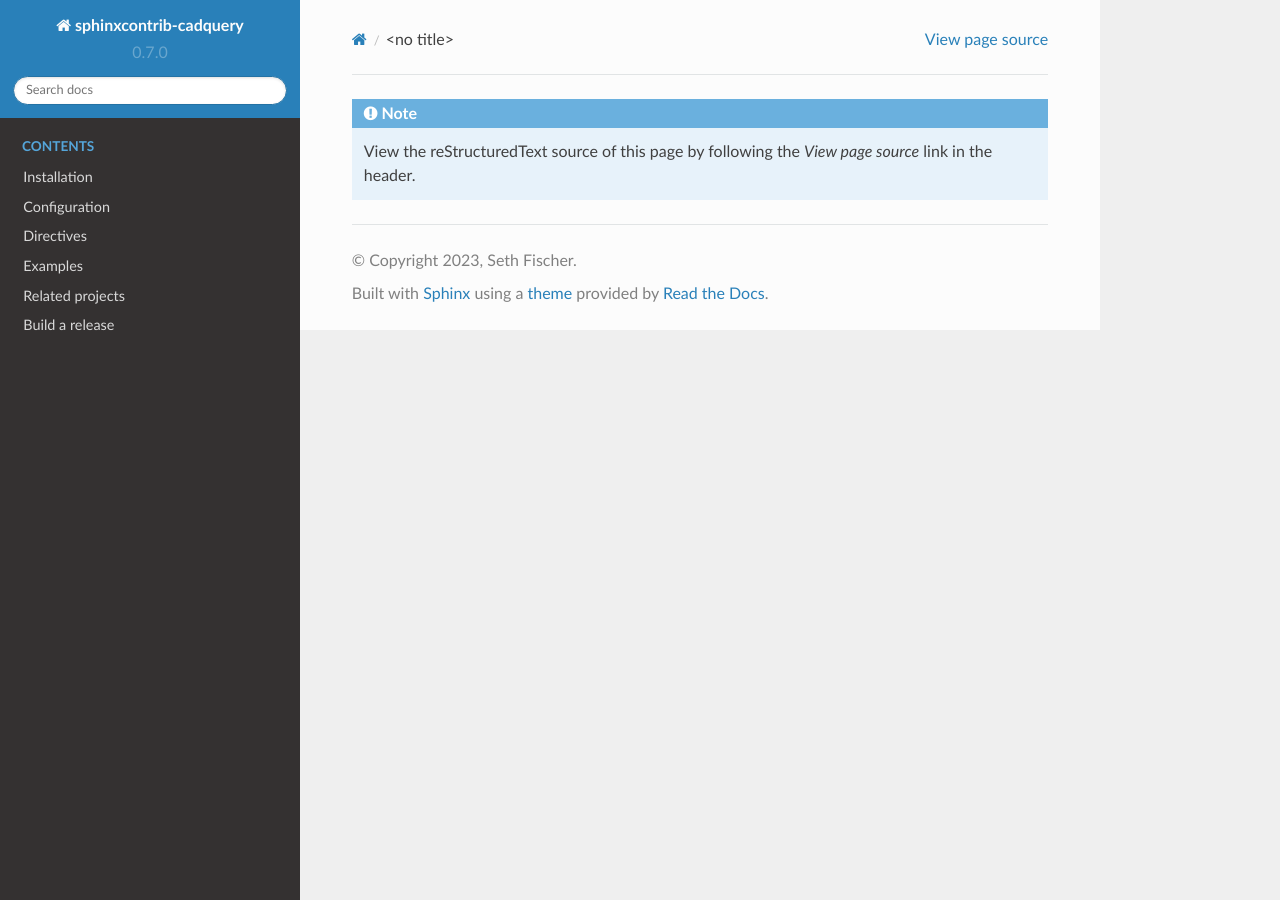
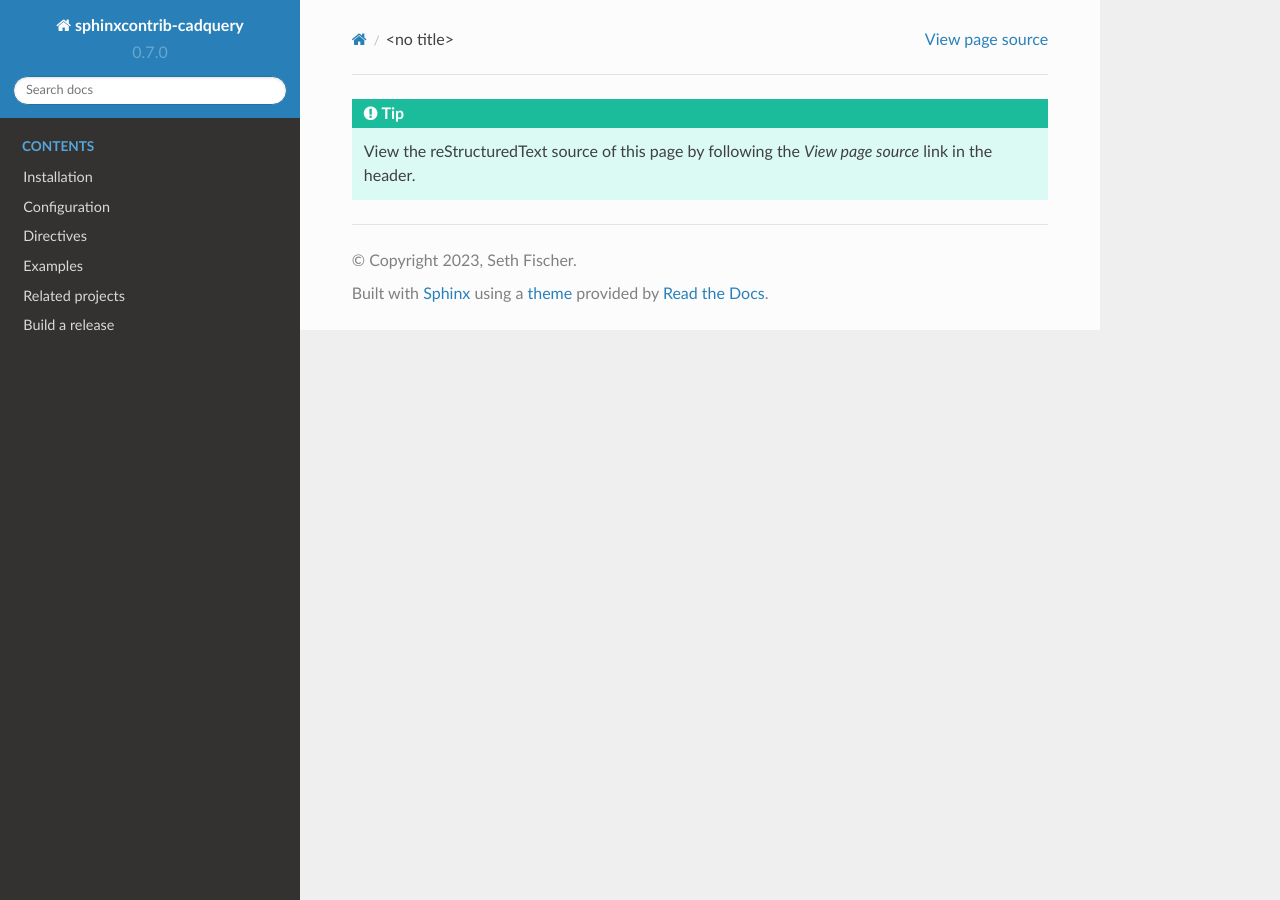
Before and after one commit to sethfischer/sphinxcontrib-cadquery, a Sphinx documentation site: the page built from docs/includes/tip-view-source.rst, in a window 1280 px wide. Built offline with Sphinx 7.4.7 and the Read the Docs theme 2.0.0, drawn with Linux system fonts in a browser that asks for light colours; the version number is read from the project's files by our own code.

Commit message:
docs: change note admonition to tip

```diff
--- a/docs/examples/cadquery-svg.rst
+++ b/docs/examples/cadquery-svg.rst
@@ -4,7 +4,7 @@ cadquery-svg
 
 :rst:dir:`SVG <cadquery-svg>` renderer examples.
 
-.. include:: ../includes/note-view-source.rst
+.. include:: ../includes/tip-view-source.rst
 
 
 Simple rectangular plate
--- a/docs/examples/cadquery-vtk.rst
+++ b/docs/examples/cadquery-vtk.rst
@@ -4,7 +4,7 @@ cadquery-vtk
 
 :rst:dir:`VTK.js <cadquery-vtk>` renderer examples.
 
-.. include:: ../includes/note-view-source.rst
+.. include:: ../includes/tip-view-source.rst
 
 
 Simple rectangular plate
--- a/docs/includes/note-view-source.rst
+++ b/docs/includes/tip-view-source.rst
@@ -1,3 +1,3 @@
-.. note::
+.. tip::
     View the reStructuredText source of this page by following the
     *View page source* link in the header.
```
